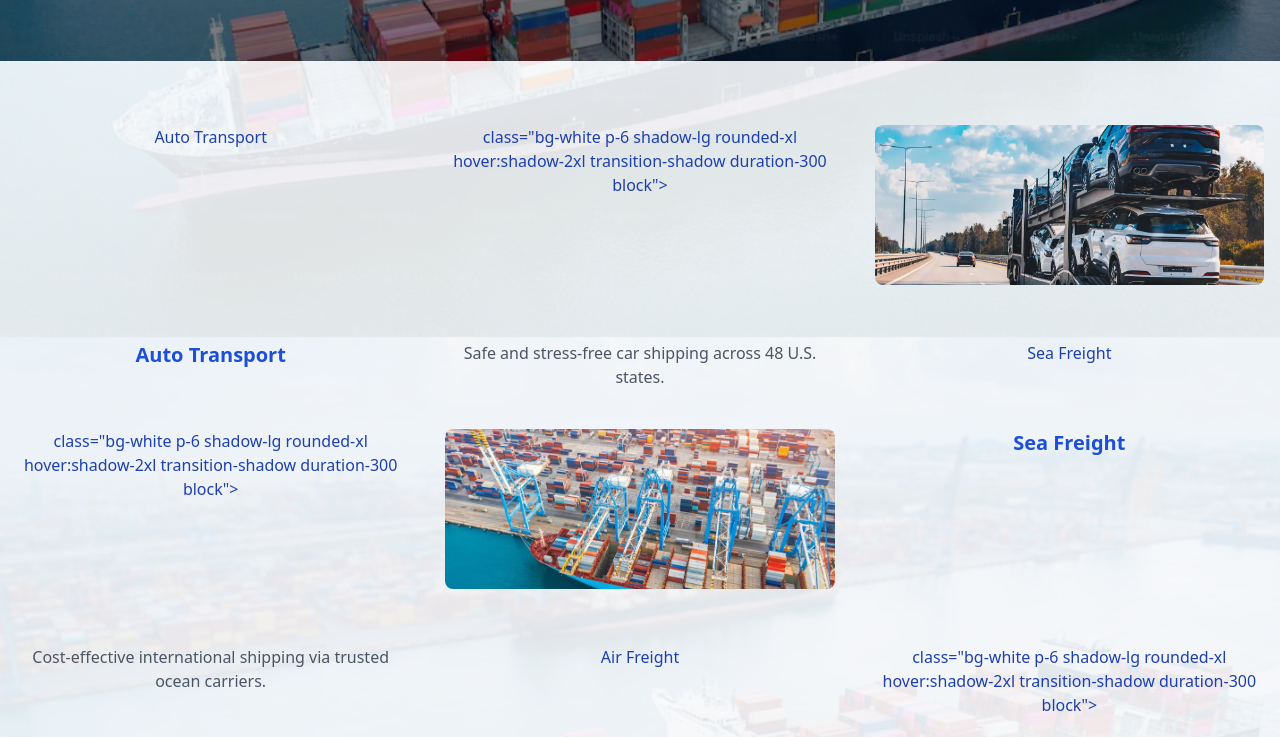
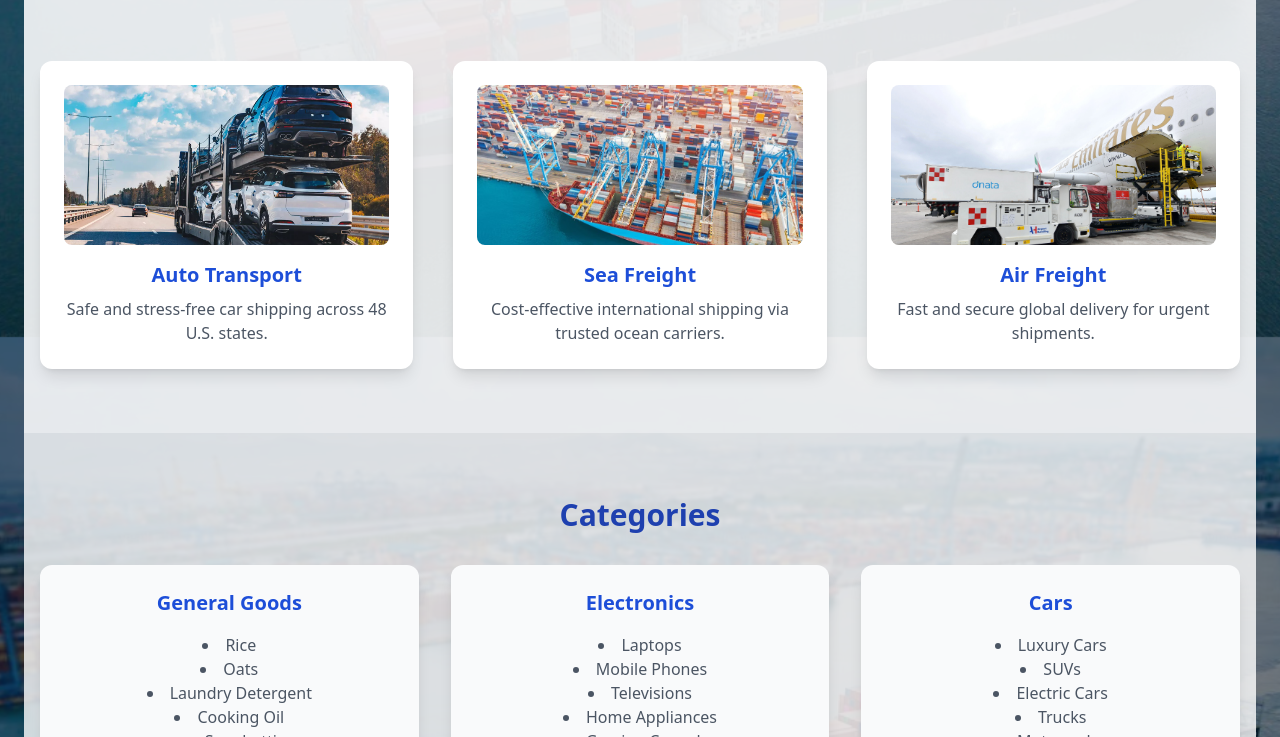
Before and after one commit to aedmond1122-bit/prime-shipping-and-logistics-2020-main--1-, a website: page index.html in a window 1280 px wide. Shown: the part 1263-2000 px from the top of the page. Drawn offline with nearby package versions, Linux system fonts and the light colour scheme.

Commit message:
Update index.html

```diff
--- a/index.html
+++ b/index.html
@@ -96,13 +96,11 @@ Fast, secure, and affordable overseas shipping for vehicles, electronics, and ge
       </a>
     </div>
   </div>
-</section>
-<!-- ✅ Homepage Services Spot -->
 <section id="services-spot" class="py-16 bg-gray-50 bg-opacity-90">
   <div class="container mx-auto px-4 grid gap-10 md:grid-cols-3 text-center">
 
     <!-- Auto Transport -->
-    <a href="auto-transport.html">Auto Transport</a>
+    <a href="auto-transport.html"
        class="bg-white p-6 shadow-lg rounded-xl hover:shadow-2xl transition-shadow duration-300 block">
       <img src="images/car (1).jpg" alt="Auto Transport"
            class="w-full h-40 object-cover rounded-lg mb-4" />
@@ -111,7 +109,7 @@ Fast, secure, and affordable overseas shipping for vehicles, electronics, and ge
     </a>
 
     <!-- Sea Freight -->
-    <a href="sea-freight.html">Sea Freight</a>
+    <a href="sea-freight.html"
        class="bg-white p-6 shadow-lg rounded-xl hover:shadow-2xl transition-shadow duration-300 block">
       <img src="images/port (1).jpg" alt="Sea Freight"
            class="w-full h-40 object-cover rounded-lg mb-4" />
@@ -120,7 +118,7 @@ Fast, secure, and affordable overseas shipping for vehicles, electronics, and ge
     </a>
 
     <!-- Air Freight -->
-    <a href="air-freight.html">Air Freight</a>
+    <a href="air-freight.html"
        class="bg-white p-6 shadow-lg rounded-xl hover:shadow-2xl transition-shadow duration-300 block">
       <img src="images/aircargo.jpg" alt="Air Freight"
            class="w-full h-40 object-cover rounded-lg mb-4" />
```
